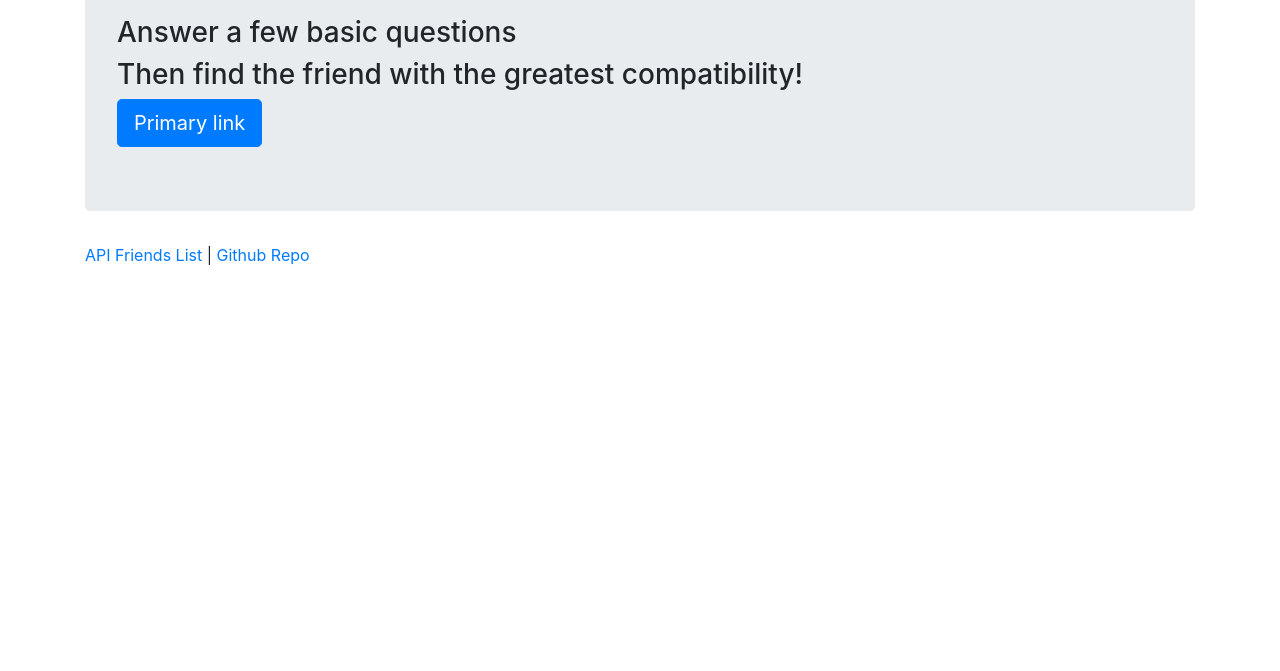
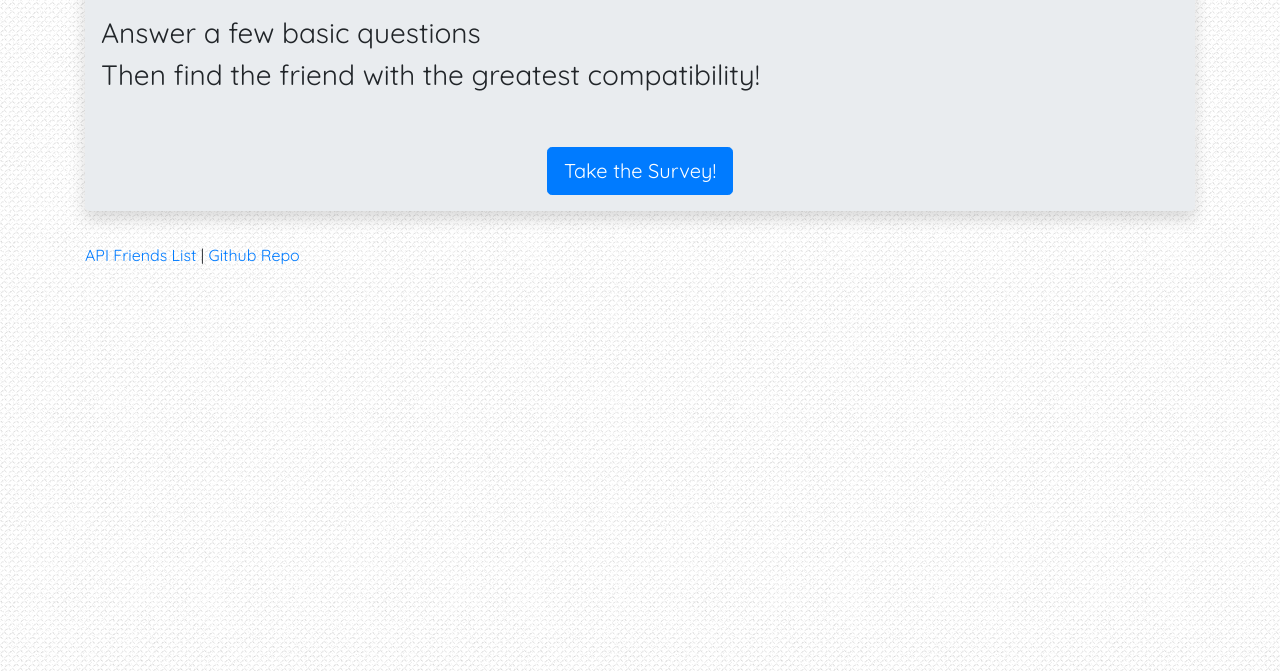
Before and after one commit to bcandyman/FriendFinder, a website: page app/public/home.html in a window 1280 px wide. Shown: the part 129-800 px from the top of the page. Drawn offline with nearby package versions, Linux system fonts and the light colour scheme; files that its build step writes are made by us from their sources; files whose address does not match are found by name.

Commit message:
Added links to google fonts. added styling

```diff
--- a/app/public/home.html
+++ b/app/public/home.html
@@ -10,24 +10,30 @@
     <link rel="stylesheet" href="https://stackpath.bootstrapcdn.com/bootstrap/4.4.1/css/bootstrap.min.css"
         integrity="sha384-Vkoo8x4CGsO3+Hhxv8T/Q5PaXtkKtu6ug5TOeNV6gBiFeWPGFN9MuhOf23Q9Ifjh" crossorigin="anonymous">
 
+    <link href="https://fonts.googleapis.com/css?family=Quicksand&display=swap" rel="stylesheet">
+    <link rel="stylesheet" href="./css/style.css">
+
 </head>
 
 <body>
 
     <div class="container">
-        <div class="jumbotron">
+        <div class="jumbotron mt-5 shadow p-3">
             <h1>Friend Finder</h1>
             <hr>
             <h3>Answer a few basic questions</h3>
             <h3>Then find the friend with the greatest compatibility!</h3>
-            <a href="survey" class="btn btn-primary btn-lg" tabindex="-1" role="button" aria-disabled="true">Primary
-                link</a>
+            <div class="row">
+                <a href="survey" class="btn btn-primary btn-lg mt-5 mx-auto tabindex=" -1" id='survey' role="button"
+                    aria-disabled="true">Take the Survey!</a>
+            </div>
         </div>
     </div>
 
     <footer class="footer">
         <div class="container">
-            <p><a href="/api/profiles/all">API Friends List</a> | <a href="https://github.com/bcandyman/FriendFinder">Github Repo</a>
+            <p><a href="/api/profiles/all">API Friends List</a> | <a
+                    href="https://github.com/bcandyman/FriendFinder">Github Repo</a>
         </div>
     </footer>
 
```
